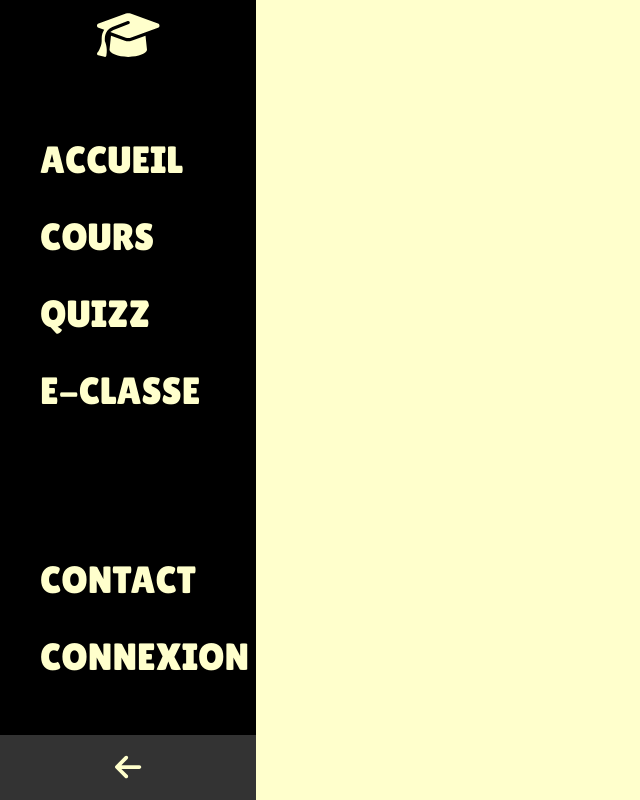
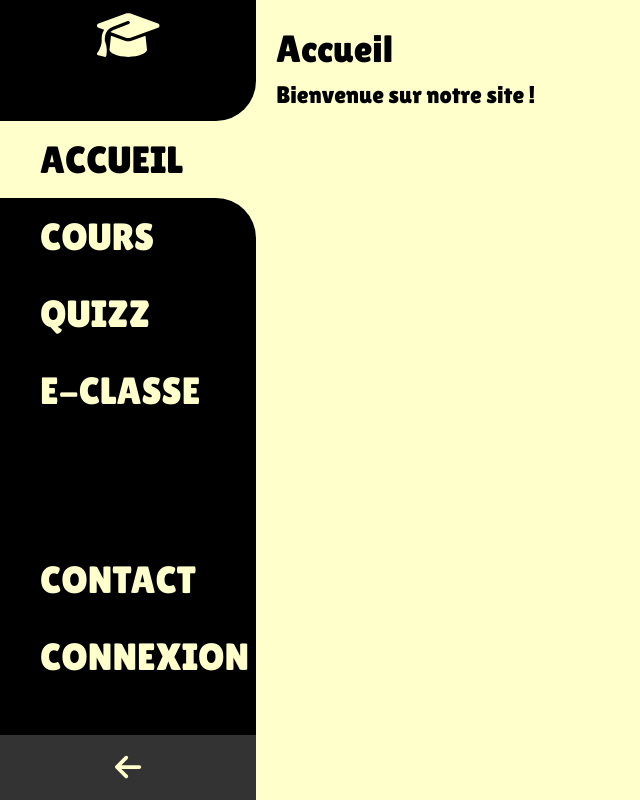
Before and after one commit to CodeMathis/site_prof, a Next.js app: page / in a window 1280 px wide. Shown: the whole page, without its empty margins (0-640 px from the left). Built offline with nearby package versions, Linux system fonts and the light colour scheme.

Commit message:
router test

```diff
--- a/package.json
+++ b/package.json
@@ -19,7 +19,8 @@
     "framer-motion": "^11.3.29",
     "next": "14.2.5",
     "react": "^18",
-    "react-dom": "^18"
+    "react-dom": "^18",
+    "react-router-dom": "^6.26.1"
   },
   "devDependencies": {
     "@types/node": "^20",
--- a/src/components/MenuBar.tsx
+++ b/src/components/MenuBar.tsx
@@ -1,7 +1,9 @@
 "use client";
+
 import React, { useEffect, useState, CSSProperties, Suspense, lazy } from 'react';
 import { faArrowLeft, faArrowRight, faGraduationCap } from "@fortawesome/free-solid-svg-icons";
 import { FontAwesomeIcon } from "@fortawesome/react-fontawesome";
+import { BrowserRouter as Router, Routes, Route, useLocation, Link } from 'react-router-dom';
 
 // Dynamically import components
 const Accueil = lazy(() => import('@/components/Accueil'));
@@ -12,44 +14,43 @@ const Contact = lazy(() => import('@/components/Contact'));
 const Connexion = lazy(() => import('@/components/Connexion'));
 
 const topMenuItems = [
-    { key: '0', label: '', href: '' },
-    { key: '1', label: 'ACCUEIL', href: '#accueil' },
-    { key: '2', label: 'COURS', href: '#cours' },
-    { key: '3', label: 'QUIZZ', href: '#quizz' },
-    { key: '4', label: 'E-CLASSE', href: '#eclasse' },
-    { key: '5', label: '', href: '' },
+    { key: '0', label: '', path: '' },
+    { key: '1', label: 'ACCUEIL', path: '/' },
+    { key: '2', label: 'COURS', path: '/cours' },
+    { key: '3', label: 'QUIZZ', path: '/quizz' },
+    { key: '4', label: 'E-CLASSE', path: '/eclasse' },
+    { key: '5', label: '', path: '' },
 ];
 
 const bottomMenuItems = [
-    { key: '0', label: '', href: '' },
-    { key: '1', label: 'CONTACT', href: '#contact' },
-    { key: '2', label: 'CONNEXION', href: '#connexion' },
-    { key: '3', label: '', href: '' },
+    { key: '0', label: '', path: '' },
+    { key: '1', label: 'CONTACT', path: '/contact' },
+    { key: '2', label: 'CONNEXION', path: '/connexion' },
+    { key: '3', label: '', path: '' },
 ];
 
 function MenuBar() {
     const [isCollapsed, setIsCollapsed] = useState(false);
-    const [isMobileView, setIsMobileView] = useState(window.innerWidth < 1280);
+    const [isMobileView, setIsMobileView] = useState(false);
     const [selectedItem, setSelectedItem] = useState<string | null>(null);
 
-    // Toggle the menu bar
-    const toggleMenu = () => setIsCollapsed(prev => !prev);
-    const handleSelectItem = (item: string) => setSelectedItem(item);
+    const location = useLocation();
 
-    // Check if the window is resized to mobile view
+    // Détection de l'onglet sélectionné en fonction de l'URL actuelle
+    useEffect(() => {
+        const path = location.pathname;
+        const allMenuItems = [...topMenuItems, ...bottomMenuItems];
+        const matchedItem = allMenuItems.find(item => item.path === path);
+        if (matchedItem) {
+            setSelectedItem(matchedItem.label);
+        }
+    }, [location]);
+
     useEffect(() => {
         const handleResize = () => setIsMobileView(window.innerWidth < 1280);
         window.addEventListener('resize', handleResize);
         handleResize(); // Check initial size on mount
         return () => window.removeEventListener('resize', handleResize);
-    }, []);
-
-    // Check if the hash in the URL matches a menu item
-    useEffect(() => {
-        const hash = window.location.hash.substring(1);
-        const allMenuItems = [...topMenuItems, ...bottomMenuItems];
-        const matchedItem = allMenuItems.find(item => item.href.substring(1) === hash);
-        if (matchedItem) handleSelectItem(matchedItem.label);
     }, []);
 
     // Render menu items
@@ -68,26 +69,26 @@ function MenuBar() {
                         textAlign: isMobileView ? 'center' : 'left',
                         paddingLeft: isMobileView ? '0' : '40px',
                     }}>
-                        {item.label === '' ?
-                            <a style={{ ...styles.navLink, color: '#000', padding: isMobileView ? '0' : '10px 0' }}></a> :
-                            <a
-                                href={item.href}
+                        {item.label === '' ? (
+                            <p style={{ ...styles.navLink, color: '#000', padding: isMobileView ? '0' : '10px 0' }}></p>
+                        ) : (
+                            <Link
+                                to={item.path}
                                 style={{
                                     ...styles.navLink,
                                     color: isSelected ? '#000' : '#ffffcc',
                                     fontSize: isMobileView ? '24px' : '38px',
                                 }}
-                                onClick={() => handleSelectItem(item.label)}
+                                onClick={() => setSelectedItem(item.label)}
                             >
                                 {item.label}
-                            </a>
-                        }
+                            </Link>
+                        )}
                     </li>
                 </div>
             );
         });
 
-    // Render the menu bar and main content
     return (
         <div style={styles.mainContainer}>
             <div style={{ ...styles.menuContainer, width: isCollapsed ? '75px' : isMobileView ? '100%' : '20%' }}>
@@ -103,18 +104,20 @@ function MenuBar() {
                         {renderMenuItems(bottomMenuItems)}
                     </ul>
                 </nav>
-                <div style={styles.toggleButton} onClick={toggleMenu}>
+                <div style={styles.toggleButton} onClick={() => setIsCollapsed(!isCollapsed)}>
                     <FontAwesomeIcon icon={isCollapsed ? faArrowRight : faArrowLeft} />
                 </div>
             </div>
             <div style={{ ...styles.contentContainer, marginLeft: isCollapsed ? '75px' : isMobileView ? '0' : '20%' }}>
                 <Suspense fallback={<div style={styles.loading}>Loading...</div>}>
-                    {selectedItem === 'ACCUEIL' && <Accueil />}
-                    {selectedItem === 'COURS' && <Cours />}
-                    {selectedItem === 'QUIZZ' && <Quizz />}
-                    {selectedItem === 'E-CLASSE' && <EClasse />}
-                    {selectedItem === 'CONTACT' && <Contact />}
-                    {selectedItem === 'CONNEXION' && <Connexion />}
+                    <Routes>
+                        <Route path="/" element={<Accueil />} />
+                        <Route path="/cours" element={<Cours />} />
+                        <Route path="/quizz" element={<Quizz />} />
+                        <Route path="/eclasse" element={<EClasse />} />
+                        <Route path="/contact" element={<Contact />} />
+                        <Route path="/connexion" element={<Connexion />} />
+                    </Routes>
                 </Suspense>
             </div>
         </div>
@@ -185,4 +188,10 @@ const styles: { [key: string]: CSSProperties } = {
     }
 };
 
-export default MenuBar;
+export default function App() {
+    return (
+        <Router>
+            <MenuBar />
+        </Router>
+    );
+}
```
Also changed, not shown: 1 other file (tests, documents, lock files or other folders).
